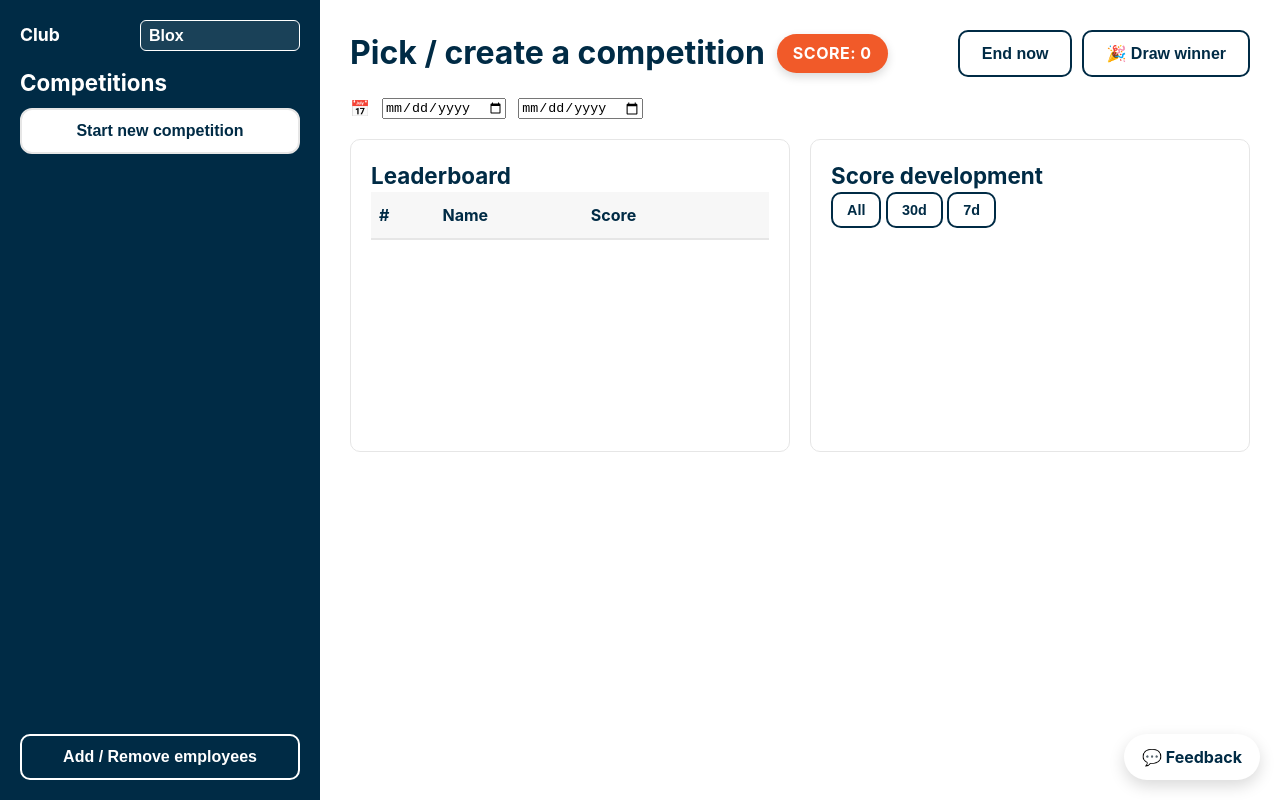
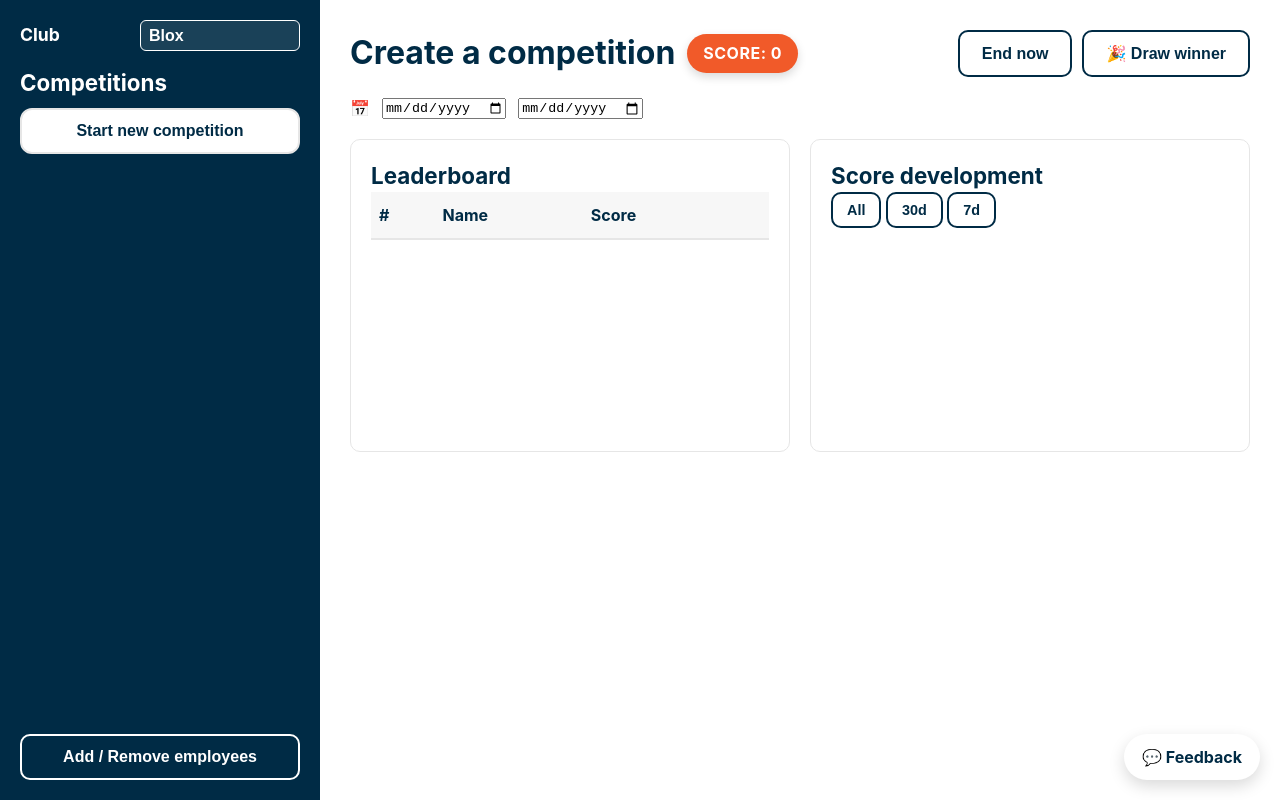
Before and after one commit to henriwil/contestpage, a website: page index.html in a window 1280 px wide. Drawn offline with nearby package versions, Linux system fonts and the light colour scheme; no server answers.

Commit message:
Update index.html

```diff
--- a/index.html
+++ b/index.html
@@ -439,7 +439,7 @@ tbody tr:nth-child(odd) { background: #fafafa; }
 <aside id="sidebar">
   <div id="drawerHandle">
     <div id="drawerTitle">Selected competition</div>
-    <div id="drawerCompName">Pick / create a competition</div>
+    <div id="drawerCompName">Create a competition</div>
   </div>
 
   <div id="sidebarInner">
@@ -461,7 +461,7 @@ tbody tr:nth-child(odd) { background: #fafafa; }
 <main id="main">
   <div class="row header-row">
    <div class="row header-row">
-  <h1 id="mainCompName">Pick / create a competition</h1>
+  <h1 id="mainCompName">Create a competition</h1>
   <div id="totalScoreBadge">Score: 0</div>
 </div>
     <!-- Desktop actions -->
```
